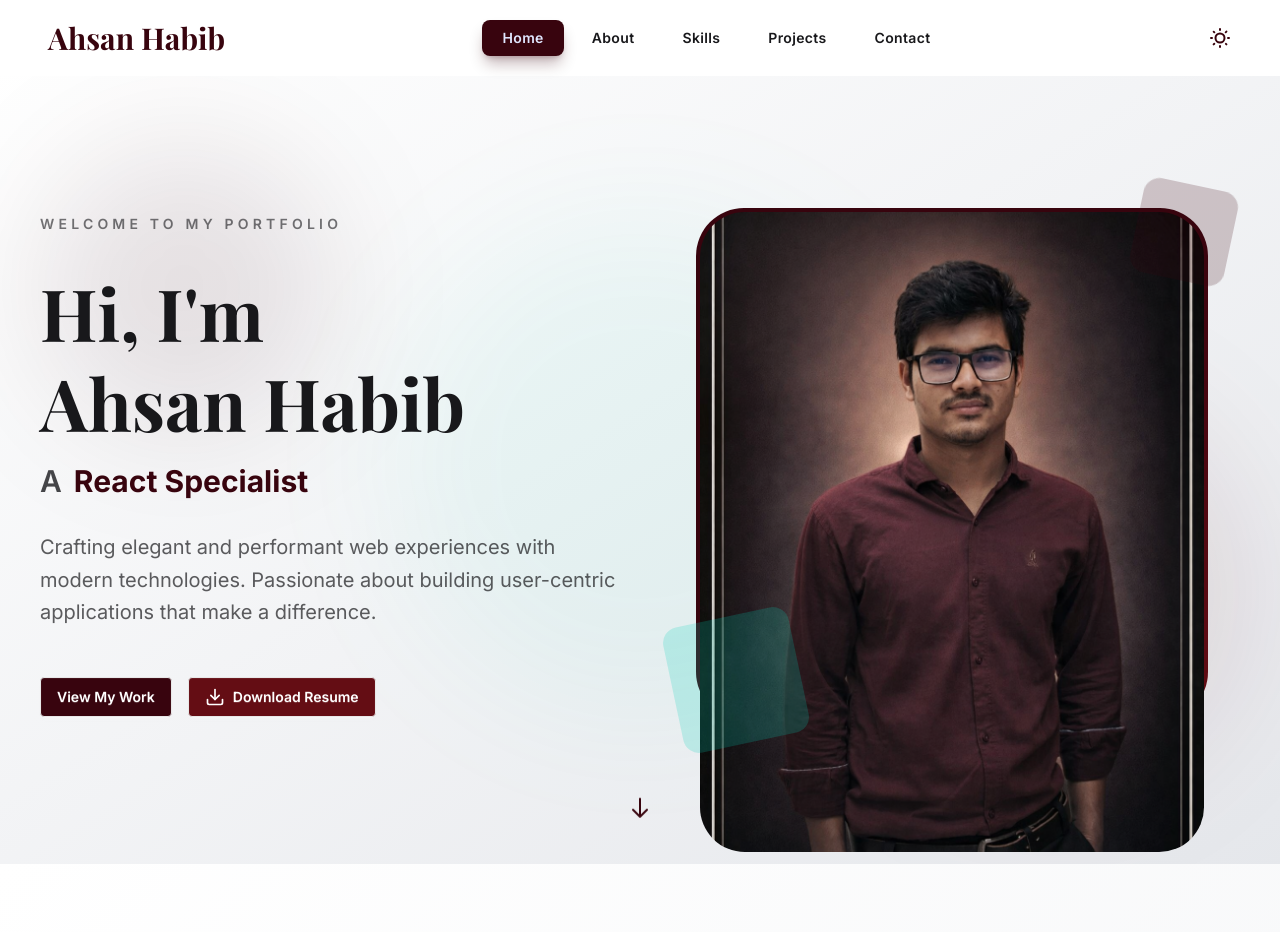
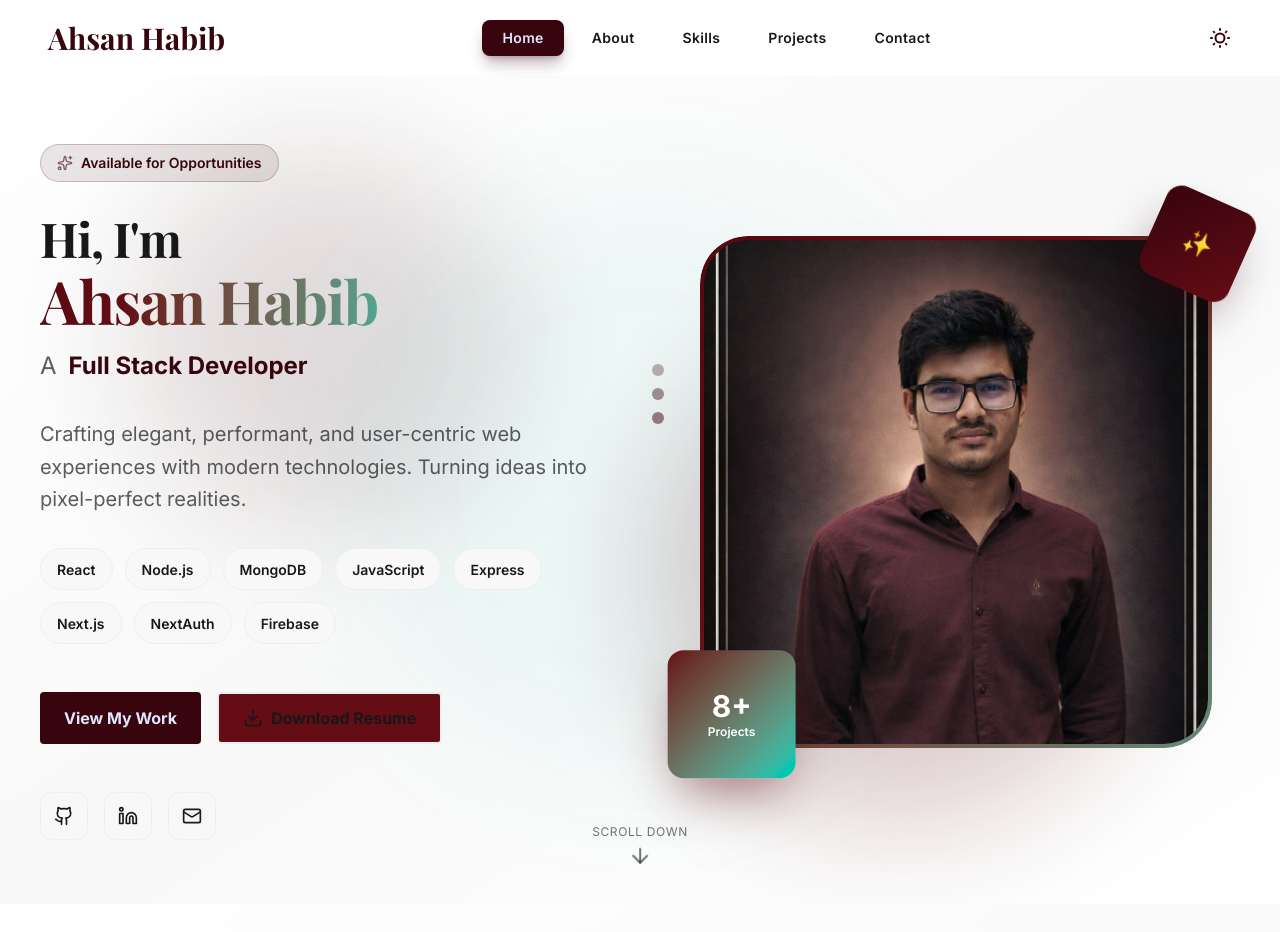
Before and after one commit to ahsan-habib01/Ahsan-portfolio, a React (Vite) app: page / in a window 1280 px wide. Shown: the top 932 px of the page. Built offline with nearby package versions, Linux system fonts and the light colour scheme.

Commit message:
update hero section

```diff
--- a/src/Components/HeroSection.jsx
+++ b/src/Components/HeroSection.jsx
@@ -1,24 +1,63 @@
 import React, { useEffect, useState } from 'react';
-import ahsanImg from '../assets/ahsan.jpg';
-import ahsanImg2 from '../assets/ahsan-photo.png';
-import { Download } from 'lucide-react';
+import {
+  Download,
+  Github,
+  Linkedin,
+  Mail,
+  ArrowDown,
+  Sparkles,
+} from 'lucide-react';
+import ahsanPhoto from '../assets/ahsan-photo2.png';
 
 const HeroSection = () => {
   const [isVisible, setIsVisible] = useState(false);
+  const [mousePosition, setMousePosition] = useState({ x: 0, y: 0 });
+  const [displayText, setDisplayText] = useState('');
+  const [roleIndex, setRoleIndex] = useState(0);
+  const [isDeleting, setIsDeleting] = useState(false);
+
+  const roles = ['Web Developer', 'Full Stack Developer', 'React Specialist'];
 
   useEffect(() => {
     setIsVisible(true);
   }, []);
 
-  const roles = ['Web Developer', 'Full Stack Developer', 'React Specialist'];
-  const [currentRole, setCurrentRole] = useState(0);
+  // Mouse move effect for parallax
+  useEffect(() => {
+    const handleMouseMove = e => {
+      setMousePosition({
+        x: (e.clientX / window.innerWidth - 0.5) * 20,
+        y: (e.clientY / window.innerHeight - 0.5) * 20,
+      });
+    };
 
+    window.addEventListener('mousemove', handleMouseMove);
+    return () => window.removeEventListener('mousemove', handleMouseMove);
+  }, []);
+
+  // Typing effect
   useEffect(() => {
-    const interval = setInterval(() => {
-      setCurrentRole(prev => (prev + 1) % roles.length);
-    }, 3000);
-    return () => clearInterval(interval);
-  }, []);
+    const currentRole = roles[roleIndex];
+    const typingSpeed = isDeleting ? 50 : 100;
+    const pauseTime = isDeleting ? 500 : 2000;
+
+    const timer = setTimeout(() => {
+      if (!isDeleting && displayText === currentRole) {
+        setTimeout(() => setIsDeleting(true), pauseTime);
+      } else if (isDeleting && displayText === '') {
+        setIsDeleting(false);
+        setRoleIndex(prev => (prev + 1) % roles.length);
+      } else {
+        setDisplayText(
+          isDeleting
+            ? currentRole.substring(0, displayText.length - 1)
+            : currentRole.substring(0, displayText.length + 1)
+        );
+      }
+    }, typingSpeed);
+
+    return () => clearTimeout(timer);
+  }, [displayText, isDeleting, roleIndex]);
 
   const scrollToSection = sectionId => {
     const element = document.getElementById(sectionId);
@@ -30,165 +69,333 @@ const HeroSection = () => {
     }
   };
 
+  const techStack = [
+    'React',
+    'Node.js',
+    'MongoDB',
+    'JavaScript',
+    'Express',
+    'Next.js',
+    'NextAuth',
+    'Firebase',
+  ];
+
   return (
     <section
       id="home"
-      className="relative min-h-screen flex items-center justify-center overflow-hidden py-16 mt-16 bg-gradient-to-br from-white to-gray-200  dark:from-[#1f2933] dark:to-[#374151]"
+      className="relative min-h-screen flex items-center justify-center overflow-hidden pt-20 bg-gradient-to-br from-base-100 via-base-200 to-base-100 py-16 mt-16"
     >
-      {/* Animated Background Elements */}
-      <div className="absolute inset-0 overflow-hidden pointer-events-none">
-        <div className="absolute top-20 left-10 w-72 h-72 bg-primary/10 rounded-full blur-3xl animate-float"></div>
+      {/* Animated Grid Background */}
+      <div className="absolute inset-0 opacity-30">
         <div
-          className="absolute bottom-20 right-10 w-96 h-96 bg-secondary/10 rounded-full blur-3xl animate-float"
-          style={{ animationDelay: '1s' }}
-        ></div>
-        <div
-          className="absolute top-1/2 left-1/2 -translate-x-1/2 -translate-y-1/2 w-[500px] h-[500px] bg-accent/5 rounded-full blur-3xl animate-float"
-          style={{ animationDelay: '2s' }}
-        ></div>
+          className="absolute inset-0"
+          style={{
+            backgroundImage: `linear-gradient(to right, hsl(var(--p) / 0.1) 1px, transparent 1px),
+                             linear-gradient(to bottom, hsl(var(--p) / 0.1) 1px, transparent 1px)`,
+            backgroundSize: '50px 50px',
+            transform: `translate(${mousePosition.x}px, ${mousePosition.y}px)`,
+            transition: 'transform 0.3s ease-out',
+          }}
+        />
       </div>
 
-      {/* Content */}
-      <div className="section-container relative z-10">
-        <div className="grid lg:grid-cols-2 gap-12 items-center">
+      {/* Floating Orbs */}
+      <div className="absolute inset-0 overflow-hidden pointer-events-none">
+        <div
+          className="absolute top-20 left-[10%] w-96 h-96 bg-primary/20 rounded-full blur-3xl animate-pulse"
+          style={{ animationDuration: '4s' }}
+        />
+        <div
+          className="absolute bottom-20 right-[10%] w-[500px] h-[500px] bg-secondary/20 rounded-full blur-3xl animate-pulse"
+          style={{ animationDuration: '6s', animationDelay: '1s' }}
+        />
+        <div
+          className="absolute top-1/2 left-1/2 -translate-x-1/2 -translate-y-1/2 w-[600px] h-[600px] bg-accent/10 rounded-full blur-3xl animate-pulse"
+          style={{ animationDuration: '8s', animationDelay: '2s' }}
+        />
+      </div>
+
+      {/* Main Content */}
+      <div className="section-container relative z-10 mx-10">
+        <div className="grid lg:grid-cols-2 gap-16 items-center">
           {/* Left Side - Text Content */}
           <div
-            className={`space-y-8 ${
-              isVisible ? 'animate-fade-in' : 'opacity-0'
+            className={`space-y-8 transition-all duration-1000 ${
+              isVisible
+                ? 'opacity-100 translate-y-0'
+                : 'opacity-0 translate-y-10'
             }`}
           >
-            {/* Greeting */}
-            <div className="inline-block">
-              <span className="text-base-content/60 font-accent text-sm tracking-[0.3em] uppercase font-semibold">
-                Welcome to my portfolio
+            {/* Badge */}
+            <div className="inline-flex items-center gap-2 px-4 py-2 rounded-full bg-primary/10 border border-primary/20 backdrop-blur-sm">
+              <Sparkles className="w-4 h-4 text-primary animate-pulse" />
+              <span className="text-sm font-accent font-semibold text-primary">
+                Available for Opportunities
               </span>
             </div>
 
             {/* Main Heading */}
             <div className="space-y-4">
-              <h1 className="text-5xl lg:text-7xl font-display font-black leading-tight">
-                Hi, I'm{' '}
-                <span className="gradient-text">
-                  {' '}
-                  <br />
-                  Ahsan Habib
-                </span>
-              </h1>
+              <div className="space-y-2">
+                <h1 className="text-2xl sm:text-3xl lg:text-4xl xl:text-5xl font-display font-black leading-none tracking-tight">
+                  Hi, I'm
+                </h1>
+                <h1 className="text-3xl sm:text-4xl lg:text-5xl xl:text-6xl font-display font-black leading-none tracking-tight">
+                  <span className="bg-gradient-to-r from-primary via-secondary to-accent bg-clip-text text-transparent animate-gradient">
+                    Ahsan Habib
+                  </span>
+                </h1>
+              </div>
 
-              {/* Rotating Roles */}
-              <div className="flex items-center gap-3">
-                <span className="text-2xl lg:text-3xl font-accent font-semibold text-base-content/80">
+              {/* Typing Effect Role */}
+              <div className="flex items-center gap-3 min-h-[40px]">
+                <span className="text-xl lg:text-2xl font-accent text-base-content/70">
                   A
                 </span>
-                <span className="text-2xl lg:text-3xl font-accent font-bold text-primary transition-all duration-500">
-                  {roles[currentRole]}
-                </span>
+                <div className="relative">
+                  <span className="text-xl lg:text-2xl font-accent font-bold text-primary">
+                    {displayText}
+                  </span>
+                  <span className="animate-blink text-xl lg:text-2xl text-primary">
+                    |
+                  </span>
+                </div>
               </div>
             </div>
 
             {/* Description */}
-            <p className="text-lg lg:text-xl text-base-content/70 leading-relaxed max-w-xl">
-              Crafting elegant and performant web experiences with modern
-              technologies. Passionate about building user-centric applications
-              that make a difference.
+            <p className="text-lg lg:text-xl text-base-content/70 leading-relaxed max-w-2xl">
+              Crafting elegant, performant, and user-centric web experiences
+              with modern technologies. Turning ideas into pixel-perfect
+              realities.
             </p>
+
+            {/* Tech Stack Pills */}
+            <div className="flex flex-wrap gap-3">
+              {techStack.map((tech, index) => (
+                <div
+                  key={tech}
+                  className="px-4 py-2 rounded-full bg-base-200 border border-base-300
+                           hover:border-primary hover:bg-primary/5 transition-all duration-300
+                           hover:scale-105 cursor-default"
+                  style={{
+                    animation: `fadeInUp 0.6s ease-out ${index * 0.1}s both`,
+                  }}
+                >
+                  <span className="text-sm font-accent font-semibold text-base-content">
+                    {tech}
+                  </span>
+                </div>
+              ))}
+            </div>
 
             {/* CTA Buttons */}
             <div className="flex flex-wrap gap-4 pt-4">
               <button
                 onClick={() => scrollToSection('projects')}
-                className="btn bg-primary text-white"
+                className="group relative px-6 py-3 rounded bg-primary text-primary-content
+                         font-accent font-bold overflow-hidden transition-all duration-300
+                         hover:shadow-2xl hover:shadow-primary/50 hover:scale-105"
               >
-                View My Work
+                <span className="relative z-10">View My Work</span>
+                <div
+                  className="absolute inset-0 bg-gradient-to-r from-primary to-secondary
+                              opacity-0 group-hover:opacity-100 transition-opacity duration-300"
+                />
               </button>
+
               <a
                 href="/Ahsan_Habib_Resume.pdf"
                 download="Ahsan_Habib_Resume.pdf"
-                className="btn bg-secondary text-white inline-flex items-center gap-2"
+                className="group px-6 py-3 rounded bg-secondary border-2 border-base-300
+                         text-base-content font-accent font-bold inline-flex items-center gap-2
+                         hover:border-primary hover:bg-primary/5 transition-all duration-300
+                         hover:shadow-lg hover:scale-105"
               >
-                <Download size={20} />
+                <Download size={20} className="group-hover:animate-bounce" />
                 Download Resume
               </a>
             </div>
 
-            {/* Quick Stats */}
-            {/* <div className="flex flex-wrap gap-8 pt-8">
-              <div className="space-y-1">
-                <h3 className="text-3xl font-display font-bold text-primary">
-                  10+
-                </h3>
-                <p className="text-sm text-base-content/60 font-accent uppercase tracking-wider">
-                  Projects
-                </p>
-              </div>
-              <div className="space-y-1">
-                <h3 className="text-3xl font-display font-bold text-primary">
-                  3+
-                </h3>
-                <p className="text-sm text-base-content/60 font-accent uppercase tracking-wider">
-                  Years Exp
-                </p>
-              </div>
-              <div className="space-y-1">
-                <h3 className="text-3xl font-display font-bold text-primary">
-                  50+
-                </h3>
-                <p className="text-sm text-base-content/60 font-accent uppercase tracking-wider">
-                  Happy Clients
-                </p>
-              </div>
-            </div> */}
+            {/* Social Links */}
+            <div className="flex gap-4 pt-4">
+              {[
+                {
+                  icon: Github,
+                  href: 'https://github.com/ahsan-habib01',
+                  label: 'GitHub',
+                },
+                {
+                  icon: Linkedin,
+                  href: 'https://www.linkedin.com/in/ahsan-habib01',
+                  label: 'LinkedIn',
+                },
+                {
+                  icon: Mail,
+                  href: 'mailto:ahsanhabib01@gmail.com',
+                  label: 'Email',
+                },
+              ].map(({ icon: Icon, href, label }) => (
+                <a
+                  key={label}
+                  href={href}
+                  aria-label={label}
+                  className="w-12 h-12 rounded-xl bg-base-200 border border-base-300
+                           flex items-center justify-center text-base-content
+                           hover:bg-primary hover:text-primary-content hover:border-primary
+                           hover:scale-110 hover:rotate-6 transition-all duration-300"
+                >
+                  <Icon size={20} />
+                </a>
+              ))}
+            </div>
           </div>
 
-          {/* Right Side - Visual Element */}
+          {/* Right Side - Image with Modern Effects */}
           <div
-            className={`relative ${
-              isVisible ? 'animate-scale-in' : 'opacity-0'
+            className={`relative transition-all duration-1000 delay-300 ${
+              isVisible
+                ? 'opacity-100 translate-y-0'
+                : 'opacity-0 translate-y-10'
             }`}
-            style={{ animationDelay: '0.3s' }}
           >
-            <div className="relative w-full aspect-square max-w-lg mx-auto">
-              {/* Profile Image Container */}
-              <div className="absolute inset-0 rounded-[3rem] bg-gradient-to-br from-primary via-primary to-secondary p-1 animate-float">
-                <div className="w-full h-160 rounded-[2.8rem] bg-base-100 flex items-center justify-center overflow-hidden">
-                  <img
-                    src={ahsanImg2}
-                    alt="ahsan-image"
-                    className="w-full h-full object-cover"
-                  />
+            <div className="relative w-full max-w-lg mx-auto">
+              {/* Main Image Container */}
+              <div
+                className="relative aspect-square rounded-[3rem] overflow-hidden"
+                style={{
+                  transform: `perspective(1000px) rotateY(${
+                    mousePosition.x * 0.3
+                  }deg) rotateX(${-mousePosition.y * 0.3}deg)`,
+                  transition: 'transform 0.3s ease-out',
+                }}
+              >
+                {/* Gradient Border */}
+                <div className="absolute inset-0 bg-gradient-to-br from-primary via-secondary to-accent p-1 rounded-[3rem] animate-gradient">
+                  <div className="w-full h-full bg-base-100 rounded-[2.8rem] overflow-hidden">
+                    {/* Replace with your image */}
+                    <div className="w-full h-full bg-gradient-to-br from-primary/20 to-secondary/20 flex items-center justify-center">
+                      {/* <div className="text-6xl">👨‍💻</div> */}
+                      <img src={ahsanPhoto} alt="Ahsan Habib" />
+                    </div>
+                  </div>
+                </div>
+
+                {/* Glow Effect */}
+                <div className="absolute inset-0 bg-gradient-to-br from-primary/30 to-secondary/30 blur-3xl -z-10 scale-95" />
+              </div>
+
+              {/* Floating Elements */}
+              <div
+                className="absolute -top-8 -right-8 w-24 h-24 bg-gradient-to-br from-primary to-secondary
+                         rounded-2xl rotate-12 flex items-center justify-center text-white font-bold
+                         shadow-2xl shadow-primary/50"
+                style={{
+                  animation: 'float 3s ease-in-out infinite',
+                  animationDelay: '0s',
+                }}
+              >
+                <span className="text-2xl">✨</span>
+              </div>
+
+              <div
+                className="absolute -bottom-8 -left-8 w-32 h-32 bg-gradient-to-br from-secondary to-accent
+                         rounded-2xl -rotate-12 flex items-center justify-center text-white
+                         shadow-2xl shadow-secondary/50"
+                style={{
+                  animation: 'float 3s ease-in-out infinite',
+                  animationDelay: '1s',
+                }}
+              >
+                <div className="text-center">
+                  <div className="text-3xl font-bold">8+</div>
+                  <div className="text-xs font-semibold">Projects</div>
                 </div>
               </div>
 
-              {/* Decorative Floating Elements */}
-              <div
-                className="absolute -top-6 -right-6 w-24 h-24 bg-primary/20 rounded-2xl rotate-12 animate-float"
-                style={{ animationDelay: '0.5s' }}
-              ></div>
-              <div
-                className="absolute -bottom-6 -left-6 w-32 h-32 bg-accent/20 rounded-2xl -rotate-12 animate-float"
-                style={{ animationDelay: '1s' }}
-              ></div>
+              {/* Decorative Dots */}
+              <div className="absolute top-1/4 -left-12 space-y-3">
+                {[...Array(3)].map((_, i) => (
+                  <div
+                    key={i}
+                    className="w-3 h-3 rounded-full bg-primary/50"
+                    style={{
+                      animation: `pulse 2s ease-in-out infinite`,
+                      animationDelay: `${i * 0.3}s`,
+                    }}
+                  />
+                ))}
+              </div>
             </div>
           </div>
         </div>
       </div>
 
       {/* Scroll Indicator */}
-      <div className="absolute bottom-10 left-1/2 -translate-x-1/2 animate-bounce">
-        <svg
-          className="w-6 h-6 text-primary"
-          fill="none"
-          viewBox="0 0 24 24"
-          stroke="currentColor"
-        >
-          <path
-            strokeLinecap="round"
-            strokeLinejoin="round"
-            strokeWidth={2}
-            d="M19 14l-7 7m0 0l-7-7m7 7V3"
-          />
-        </svg>
+      <div
+        className="absolute bottom-8 left-1/2 -translate-x-1/2 cursor-pointer group"
+        onClick={() => scrollToSection('about')}
+      >
+        <div className="flex flex-col items-center gap-2 text-base-content/60 hover:text-primary transition-colors">
+          <span className="text-xs font-accent uppercase tracking-wider">
+            Scroll Down
+          </span>
+          <ArrowDown className="w-6 h-6 animate-bounce" />
+        </div>
       </div>
+
+      <style jsx>{`
+        @keyframes fadeInUp {
+          from {
+            opacity: 0;
+            transform: translateY(20px);
+          }
+          to {
+            opacity: 1;
+            transform: translateY(0);
+          }
+        }
+
+        @keyframes float {
+          0%,
+          100% {
+            transform: translateY(0) rotate(12deg);
+          }
+          50% {
+            transform: translateY(-20px) rotate(12deg);
+          }
+        }
+
+        @keyframes gradient {
+          0%,
+          100% {
+            background-size: 200% 200%;
+            background-position: 0% 50%;
+          }
+          50% {
+            background-size: 200% 200%;
+            background-position: 100% 50%;
+          }
+        }
+
+        @keyframes blink {
+          0%,
+          100% {
+            opacity: 1;
+          }
+          50% {
+            opacity: 0;
+          }
+        }
+
+        .animate-gradient {
+          animation: gradient 3s ease infinite;
+        }
+
+        .animate-blink {
+          animation: blink 1s step-end infinite;
+        }
+      `}</style>
     </section>
   );
 };
--- a/src/index.css
+++ b/src/index.css
@@ -1,7 +1,7 @@
 @import url('https://fonts.googleapis.com/css2?family=Inter:wght@300;400;500;600;700&family=Playfair+Display:wght@400;500;600;700&display=swap');
 
 /* Tailwind + DaisyUI */
-@import "tailwindcss";
+@import 'tailwindcss';
 @plugin "daisyui";
 
 /* DaisyUI themes */
@@ -14,31 +14,32 @@
 
 /* Custom Light Theme */
 @plugin "daisyui/theme" {
-  name: "light";
+  name: 'light';
   default: true;
 
   --color-primary: #38040e;
   --color-secondary: #640d14;
 }
 @plugin "daisyui/theme" {
-  name: "dark";
+  name: 'dark';
   /* default: true; */
 
-  --color-primary: #0466c8;
-  --color-secondary: #468faf;
+  --color-primary: #bc6c25;  /* 0466c8 */
+  --color-secondary: #dda15e; /* 468faf */
 }
 
 /* Typography Utilities */
 .font-display {
-  font-family: "Playfair Display", serif;
+  font-family: 'Playfair Display', serif;
 }
 
 .font-body {
-  font-family: "Inter", sans-serif;
+  font-family: 'Inter', sans-serif;
 }
 
-html, body {
-  font-family: "Inter", sans-serif;
+html,
+body {
+  font-family: 'Inter', sans-serif;
   background-color: var(--base-100); /* or your bg */
   scroll-behavior: smooth;
 }
@@ -51,7 +52,7 @@ html, body {
 }
 
 .nav-link::after {
-  content: "";
+  content: '';
   position: absolute;
   left: 0;
   bottom: -2px;
@@ -96,7 +97,7 @@ html, body {
 
 /* Underline (hidden by default) */
 .nav-link::after {
-  content: "";
+  content: '';
   position: absolute;
   left: 0;
   bottom: 0;
```
Also changed, not shown: src/Components/Navbar.jsx (+3 -4 lines), src/assets/ahsan-photo2.png (added).
